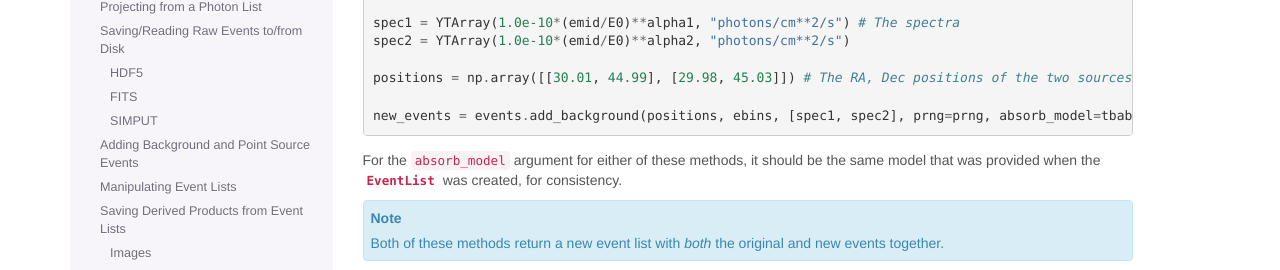
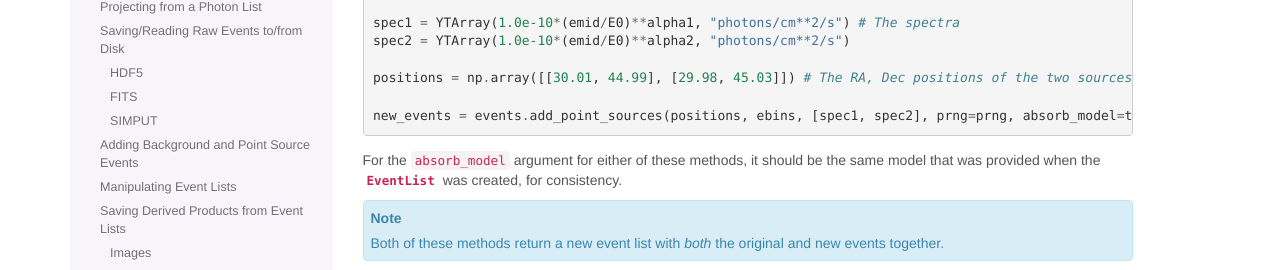
Before and after one commit to jzuhone/pyxsim, a Sphinx documentation site: the page built from doc/source/event_lists.rst, in a window 1280 px wide and 900 px high, scrolled down 3330 px. Shown: the part 152-422 px from the top of the window. Built offline with Sphinx 7.4.7, drawn with Linux system fonts in a browser that asks for light colours.

Commit message:
Change method name

```diff
--- a/doc/source/event_lists.rst
+++ b/doc/source/event_lists.rst
@@ -231,7 +231,7 @@ A simple example:
 
     positions = np.array([[30.01, 44.99], [29.98, 45.03]]) # The RA, Dec positions of the two sources
 
-    new_events = events.add_background(positions, ebins, [spec1, spec2], prng=prng, absorb_model=tbabs_model)
+    new_events = events.add_point_sources(positions, ebins, [spec1, spec2], prng=prng, absorb_model=tbabs_model)
 
 For the ``absorb_model`` argument for either of these methods, it should be the same model that
 was provided when the :class:`~pyxsim.event_list.EventList` was created, for consistency.
```
